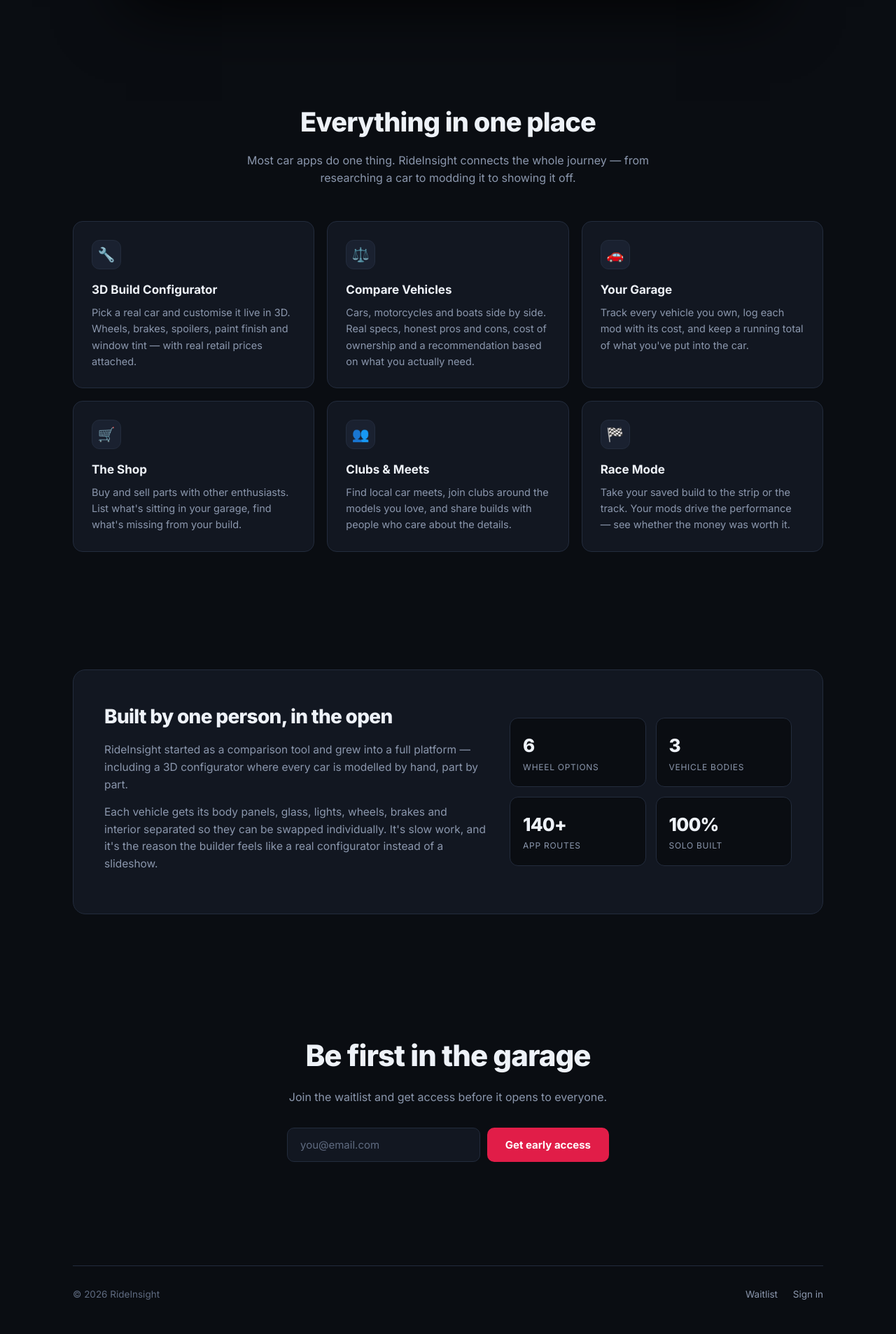
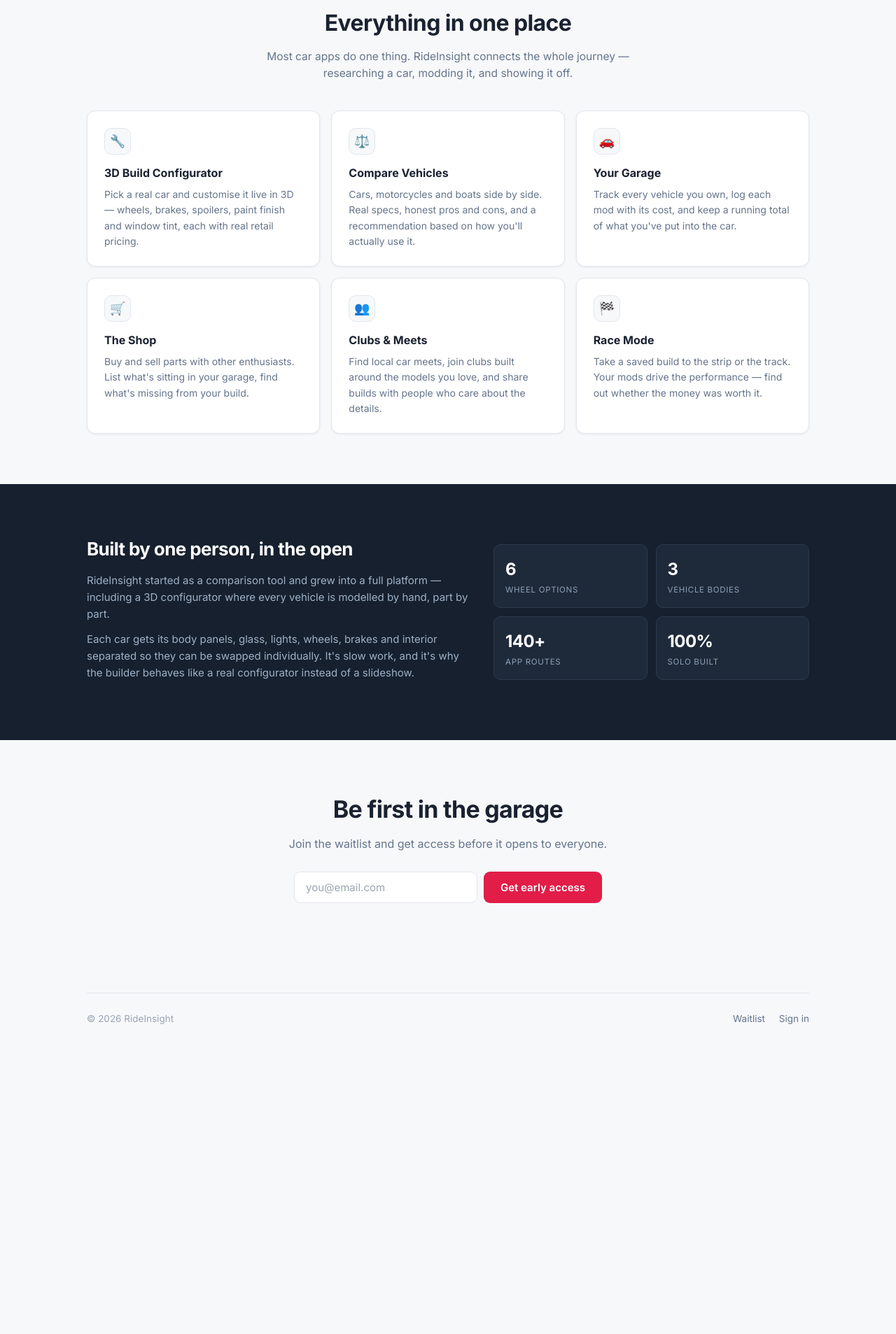
Before and after one commit to AyomideAdeloye/RideInsight, a Flask app: page /welcome in a window 1280 px wide. Shown: the part 1408-3315 px from the top of the page at 70% size. After the commit the page ends 2872 px from the top, so only its background shows below. Run offline with Flask 3, Linux system fonts and the light colour scheme; some libraries are stand-ins or nearby versions.

Commit message:
Landing page matching app design; waitlist API; grounding diagnostics

```diff
--- a/templates/landing.html
+++ b/templates/landing.html
@@ -4,28 +4,31 @@
 <meta charset="UTF-8">
 <meta name="viewport" content="width=device-width, initial-scale=1.0">
 <title>RideInsight — Build, compare and share your dream car</title>
-<meta name="description" content="Configure real cars in 3D, compare vehicles side by side, track your garage and share builds with other enthusiasts. Join the waitlist.">
+<meta name="description" content="Configure real cars in 3D with real parts and real prices. Compare vehicles, track your garage, and share builds with other enthusiasts.">
 
-<!-- Social preview -->
 <meta property="og:title" content="RideInsight — Build, compare and share your dream car">
-<meta property="og:description" content="A 3D car configurator, comparison tool and community for enthusiasts. Join the waitlist.">
+<meta property="og:description" content="A 3D car configurator, comparison tool and community for enthusiasts.">
 <meta property="og:type" content="website">
 
 <link rel="preconnect" href="https://fonts.googleapis.com">
 <link rel="preconnect" href="https://fonts.gstatic.com" crossorigin>
-<link href="https://fonts.googleapis.com/css2?family=Inter:wght@400;500;600;700;800&display=swap" rel="stylesheet">
+<link href="https://fonts.googleapis.com/css2?family=Inter:wght@400;500;600;700&display=swap" rel="stylesheet">
 <style>
   *, *::before, *::after { box-sizing: border-box; margin: 0; padding: 0; }
 
+  /* Matches the app: navy chrome, light content, red accent */
   :root {
-    --bg:        #0a0d12;
-    --surface:   #121721;
-    --surface-2: #1a2130;
-    --border:    #232c3d;
-    --text:      #eef2f8;
-    --muted:     #8b97ad;
-    --accent:    #e11d48;
-    --accent-2:  #2563eb;
+    --navy:     #16202e;
+    --navy-2:   #1e2a3a;
+    --bg:       #f7f8fa;
+    --surface:  #ffffff;
+    --border:   #e2e6ec;
+    --text:     #1a2230;
+    --muted:    #64748b;
+    --accent:   #e11d48;
+    --radius:   12px;
+    --shadow:   0 1px 3px rgba(20,30,50,.07);
+    --shadow-md:0 8px 24px -8px rgba(20,30,50,.14);
   }
 
   body {
@@ -34,185 +37,155 @@
     color: var(--text);
     line-height: 1.6;
     -webkit-font-smoothing: antialiased;
-    overflow-x: hidden;
+  }
+  .wrap { max-width: 1080px; margin: 0 auto; padding: 0 24px; }
+
+  /* ── Nav (mirrors the app header) ── */
+  .topbar { background: var(--navy); }
+  nav {
+    display: flex; align-items: center; justify-content: space-between;
+    height: 64px;
+  }
+  .logo { font-size: 21px; font-weight: 700; color: var(--accent); letter-spacing: -.4px; }
+  .nav-cta {
+    font-size: 14px; font-weight: 600; color: #fff; text-decoration: none;
+    background: var(--accent); padding: 9px 18px; border-radius: 8px;
+    transition: opacity .15s;
+  }
+  .nav-cta:hover { opacity: .9; }
+
+  /* ── Hero ── */
+  .hero { padding: 66px 0 52px; text-align: center; }
+  .badge {
+    display: inline-flex; align-items: center; gap: 7px;
+    font-size: 12.5px; font-weight: 600; color: var(--muted);
+    background: var(--surface); border: 1px solid var(--border);
+    padding: 6px 13px; border-radius: 999px; margin-bottom: 22px;
+  }
+  .badge .dot { width: 6px; height: 6px; border-radius: 50%; background: #16a34a; }
+
+  h1 {
+    font-size: clamp(32px, 5vw, 52px); line-height: 1.12;
+    font-weight: 700; letter-spacing: -1.2px; margin-bottom: 18px;
+  }
+  .sub {
+    font-size: clamp(15.5px, 1.8vw, 18px); color: var(--muted);
+    max-width: 590px; margin: 0 auto 30px;
   }
 
-  .wrap { max-width: 1120px; margin: 0 auto; padding: 0 24px; }
-
-  /* ── Nav ── */
-  nav {
-    display: flex; align-items: center; justify-content: space-between;
-    padding: 22px 0;
-  }
-  .logo {
-    font-size: 22px; font-weight: 800; letter-spacing: -0.5px;
-    color: var(--accent);
-  }
-  .nav-cta {
-    font-size: 14px; font-weight: 600; color: var(--text);
-    text-decoration: none; padding: 9px 18px;
-    border: 1px solid var(--border); border-radius: 8px;
-    transition: border-color .15s, background .15s;
-  }
-  .nav-cta:hover { border-color: var(--accent); background: rgba(225,29,72,.08); }
-
-  /* ── Hero ── */
-  .hero { padding: 70px 0 60px; text-align: center; position: relative; }
-  .hero::before {
-    content: ""; position: absolute; top: -180px; left: 50%;
-    transform: translateX(-50%);
-    width: 780px; height: 520px; pointer-events: none;
-    background: radial-gradient(ellipse at center, rgba(225,29,72,.16), transparent 68%);
-  }
-  .badge {
-    display: inline-flex; align-items: center; gap: 8px;
-    font-size: 12.5px; font-weight: 600; color: var(--muted);
-    background: var(--surface); border: 1px solid var(--border);
-    padding: 6px 14px; border-radius: 999px; margin-bottom: 26px;
-  }
-  .badge .dot {
-    width: 7px; height: 7px; border-radius: 50%; background: #22c55e;
-    box-shadow: 0 0 0 3px rgba(34,197,94,.18);
-  }
-  h1 {
-    font-size: clamp(38px, 6.2vw, 66px); line-height: 1.06;
-    font-weight: 800; letter-spacing: -1.8px; margin-bottom: 20px;
-  }
-  h1 .grad {
-    background: linear-gradient(100deg, var(--accent), #f97316 55%, var(--accent-2));
-    -webkit-background-clip: text; background-clip: text;
-    -webkit-text-fill-color: transparent;
-  }
-  .sub {
-    font-size: clamp(16px, 2vw, 19px); color: var(--muted);
-    max-width: 620px; margin: 0 auto 34px;
-  }
-
-  /* ── Waitlist form ── */
+  /* ── Form ── */
   .form {
-    display: flex; gap: 10px; max-width: 460px; margin: 0 auto 14px;
+    display: flex; gap: 9px; max-width: 440px; margin: 0 auto 10px;
     flex-wrap: wrap; justify-content: center;
   }
   .form input {
-    flex: 1; min-width: 240px;
-    padding: 14px 18px; font-size: 15px; font-family: inherit;
+    flex: 1; min-width: 230px;
+    padding: 12px 16px; font-size: 15px; font-family: inherit;
     background: var(--surface); color: var(--text);
-    border: 1px solid var(--border); border-radius: 10px; outline: none;
-    transition: border-color .15s;
+    border: 1px solid var(--border); border-radius: 9px; outline: none;
+    transition: border-color .15s, box-shadow .15s;
   }
-  .form input::placeholder { color: #5f6b80; }
-  .form input:focus { border-color: var(--accent); }
+  .form input::placeholder { color: #9aa5b5; }
+  .form input:focus { border-color: var(--accent); box-shadow: 0 0 0 3px rgba(225,29,72,.1); }
   .form button {
-    padding: 14px 26px; font-size: 15px; font-weight: 700; font-family: inherit;
+    padding: 12px 24px; font-size: 15px; font-weight: 600; font-family: inherit;
     background: var(--accent); color: #fff;
-    border: none; border-radius: 10px; cursor: pointer;
-    transition: opacity .15s, transform .1s;
-    white-space: nowrap;
+    border: none; border-radius: 9px; cursor: pointer;
+    transition: opacity .15s; white-space: nowrap;
   }
   .form button:hover:not(:disabled) { opacity: .9; }
-  .form button:active:not(:disabled) { transform: scale(.98); }
   .form button:disabled { opacity: .55; cursor: default; }
-  .form-note { font-size: 12.5px; color: #5f6b80; }
-  .form-msg { font-size: 14px; font-weight: 600; margin-top: 12px; min-height: 20px; }
-  .form-msg.ok  { color: #22c55e; }
-  .form-msg.err { color: #f87171; }
+  .form-note { font-size: 12.5px; color: #9aa5b5; }
+  .form-msg { font-size: 14px; font-weight: 600; margin-top: 10px; min-height: 20px; }
+  .form-msg.ok  { color: #16a34a; }
+  .form-msg.err { color: var(--accent); }
 
-  /* ── Showcase ── */
+  /* ── Screenshot ── */
   .shot {
-    margin: 56px auto 0; max-width: 980px;
-    border: 1px solid var(--border); border-radius: 16px;
-    overflow: hidden; background: var(--surface);
-    box-shadow: 0 40px 90px -30px rgba(0,0,0,.85);
+    margin: 44px auto 0; max-width: 940px;
+    border: 1px solid var(--border); border-radius: 14px;
+    overflow: hidden; background: var(--surface); box-shadow: var(--shadow-md);
   }
   .shot img { width: 100%; display: block; }
   .shot-empty {
     aspect-ratio: 16/9; display: flex; flex-direction: column;
-    align-items: center; justify-content: center; gap: 10px;
-    color: #4b566b; font-size: 14px;
-    background:
-      repeating-linear-gradient(45deg, #141a25 0 12px, #121721 12px 24px);
+    align-items: center; justify-content: center; gap: 8px;
+    color: #9aa5b5; font-size: 14px; background: #eef1f5;
   }
 
-  /* ── Features ── */
-  section { padding: 84px 0; }
-  .section-head { text-align: center; max-width: 620px; margin: 0 auto 48px; }
+  /* ── Sections ── */
+  section { padding: 72px 0; }
+  .section-head { text-align: center; max-width: 580px; margin: 0 auto 40px; }
   .section-head h2 {
-    font-size: clamp(26px, 3.6vw, 38px); font-weight: 800;
-    letter-spacing: -.8px; margin-bottom: 12px;
+    font-size: clamp(24px, 3.2vw, 32px); font-weight: 700;
+    letter-spacing: -.6px; margin-bottom: 10px;
   }
-  .section-head p { color: var(--muted); font-size: 16px; }
+  .section-head p { color: var(--muted); font-size: 15.5px; }
 
-  .grid {
-    display: grid; gap: 18px;
-    grid-template-columns: repeat(auto-fit, minmax(280px, 1fr));
-  }
+  .grid { display: grid; gap: 16px; grid-template-columns: repeat(auto-fit, minmax(270px, 1fr)); }
   .card {
     background: var(--surface); border: 1px solid var(--border);
-    border-radius: 14px; padding: 26px;
-    transition: border-color .18s, transform .18s;
+    border-radius: var(--radius); padding: 24px; box-shadow: var(--shadow);
+    transition: box-shadow .18s, transform .18s;
   }
-  .card:hover { border-color: #33405a; transform: translateY(-2px); }
+  .card:hover { box-shadow: var(--shadow-md); transform: translateY(-2px); }
   .card .ico {
-    width: 42px; height: 42px; border-radius: 11px;
+    width: 38px; height: 38px; border-radius: 10px;
     display: flex; align-items: center; justify-content: center;
-    font-size: 20px; margin-bottom: 16px;
-    background: var(--surface-2); border: 1px solid var(--border);
+    font-size: 18px; margin-bottom: 14px; background: var(--bg);
+    border: 1px solid var(--border);
   }
-  .card h3 { font-size: 17px; font-weight: 700; margin-bottom: 7px; }
-  .card p  { font-size: 14.5px; color: var(--muted); }
+  .card h3 { font-size: 16px; font-weight: 700; margin-bottom: 6px; }
+  .card p  { font-size: 14px; color: var(--muted); }
 
-  /* ── Story ── */
-  .story {
-    background: var(--surface); border: 1px solid var(--border);
-    border-radius: 18px; padding: 44px;
-    display: grid; gap: 34px;
-    grid-template-columns: 1.15fr .85fr; align-items: center;
-  }
-  .story h2 { font-size: 28px; font-weight: 800; letter-spacing: -.7px; margin-bottom: 14px; }
-  .story p { color: var(--muted); font-size: 15.5px; margin-bottom: 14px; }
-  .stats { display: grid; grid-template-columns: 1fr 1fr; gap: 14px; }
-  .stat {
-    background: var(--bg); border: 1px solid var(--border);
-    border-radius: 12px; padding: 18px;
-  }
-  .stat .n { font-size: 26px; font-weight: 800; letter-spacing: -.8px; }
-  .stat .l { font-size: 12px; color: var(--muted); text-transform: uppercase; letter-spacing: .06em; }
+  /* ── Story (dark band, like the app nav) ── */
+  .band { background: var(--navy); color: #e8edf4; }
+  .band .section-head h2 { color: #fff; }
+  .band .section-head p  { color: #9fb0c6; }
+  .story { display: grid; gap: 30px; grid-template-columns: 1.1fr .9fr; align-items: center; }
+  .story h2 { font-size: 26px; font-weight: 700; letter-spacing: -.6px; margin-bottom: 12px; color: #fff; }
+  .story p  { color: #9fb0c6; font-size: 15px; margin-bottom: 12px; }
+  .stats { display: grid; grid-template-columns: 1fr 1fr; gap: 12px; }
+  .stat { background: var(--navy-2); border: 1px solid #2b3a4d; border-radius: 10px; padding: 16px; }
+  .stat .n { font-size: 24px; font-weight: 700; letter-spacing: -.6px; color: #fff; }
+  .stat .l { font-size: 11.5px; color: #8ea1b8; text-transform: uppercase; letter-spacing: .06em; }
 
-  /* ── Final CTA ── */
+  /* ── Final ── */
   .final { text-align: center; }
-  .final h2 { font-size: clamp(28px, 4vw, 42px); font-weight: 800; letter-spacing: -1px; margin-bottom: 14px; }
-  .final p { color: var(--muted); margin-bottom: 30px; }
+  .final h2 { font-size: clamp(26px, 3.4vw, 34px); font-weight: 700; letter-spacing: -.7px; margin-bottom: 10px; }
+  .final p { color: var(--muted); margin-bottom: 26px; }
 
   footer {
-    border-top: 1px solid var(--border); padding: 30px 0 46px;
+    border-top: 1px solid var(--border); padding: 26px 0 40px;
     display: flex; align-items: center; justify-content: space-between;
-    flex-wrap: wrap; gap: 14px;
-    color: #5f6b80; font-size: 13.5px;
+    flex-wrap: wrap; gap: 12px; color: #9aa5b5; font-size: 13.5px;
   }
-  footer a { color: var(--muted); text-decoration: none; margin-left: 18px; }
+  footer a { color: var(--muted); text-decoration: none; margin-left: 16px; }
   footer a:hover { color: var(--text); }
 
-  @media (max-width: 780px) {
-    .story { grid-template-columns: 1fr; padding: 30px; }
-    section { padding: 62px 0; }
+  @media (max-width: 760px) {
+    .story { grid-template-columns: 1fr; }
+    section { padding: 54px 0; }
     .form button { width: 100%; }
   }
 </style>
 </head>
 <body>
 
+<div class="topbar">
   <div class="wrap">
     <nav>
       <div class="logo">RideInsight</div>
       <a class="nav-cta" href="#waitlist">Join waitlist</a>
     </nav>
   </div>
+</div>
 
 <!-- HERO -->
 <div class="wrap">
   <div class="hero" id="waitlist">
     <div class="badge"><span class="dot"></span> In active development</div>
-    <h1>Build your car in 3D.<br><span class="grad">Before you spend a dime.</span></h1>
+    <h1>Build your car in 3D<br>before you spend a dime</h1>
     <p class="sub">
       Configure real vehicles with real parts and real prices. Swap wheels, add a spoiler,
       pick your paint — then see what the whole build actually costs.
@@ -226,7 +199,6 @@
     <p class="form-msg" id="formMsg"></p>
 
     <div class="shot">
-      <!-- Drop a screenshot at static/landing/builder.png and it shows here -->
       <img src="/static/landing/builder.png" alt="RideInsight 3D builder"
            onerror="this.parentElement.innerHTML='<div class=&quot;shot-empty&quot;><div>Screenshot goes here</div><div style=&quot;font-size:12px&quot;>static/landing/builder.png</div></div>'">
     </div>
@@ -238,18 +210,18 @@
   <section>
     <div class="section-head">
       <h2>Everything in one place</h2>
-      <p>Most car apps do one thing. RideInsight connects the whole journey — from researching a car to modding it to showing it off.</p>
+      <p>Most car apps do one thing. RideInsight connects the whole journey — researching a car, modding it, and showing it off.</p>
     </div>
     <div class="grid">
       <div class="card">
         <div class="ico">🔧</div>
         <h3>3D Build Configurator</h3>
-        <p>Pick a real car and customise it live in 3D. Wheels, brakes, spoilers, paint finish and window tint — with real retail prices attached.</p>
+        <p>Pick a real car and customise it live in 3D — wheels, brakes, spoilers, paint finish and window tint, each with real retail pricing.</p>
       </div>
       <div class="card">
         <div class="ico">⚖️</div>
         <h3>Compare Vehicles</h3>
-        <p>Cars, motorcycles and boats side by side. Real specs, honest pros and cons, cost of ownership and a recommendation based on what you actually need.</p>
+        <p>Cars, motorcycles and boats side by side. Real specs, honest pros and cons, and a recommendation based on how you'll actually use it.</p>
       </div>
       <div class="card">
         <div class="ico">🚗</div>
@@ -264,18 +236,19 @@
       <div class="card">
         <div class="ico">👥</div>
         <h3>Clubs &amp; Meets</h3>
-        <p>Find local car meets, join clubs around the models you love, and share builds with people who care about the details.</p>
+        <p>Find local car meets, join clubs built around the models you love, and share builds with people who care about the details.</p>
       </div>
       <div class="card">
         <div class="ico">🏁</div>
         <h3>Race Mode</h3>
-        <p>Take your saved build to the strip or the track. Your mods drive the performance — see whether the money was worth it.</p>
+        <p>Take a saved build to the strip or the track. Your mods drive the performance — find out whether the money was worth it.</p>
       </div>
     </div>
   </section>
 </div>
 
 <!-- STORY -->
+<div class="band">
   <div class="wrap">
     <section>
       <div class="story">
@@ -283,12 +256,12 @@
           <h2>Built by one person, in the open</h2>
           <p>
             RideInsight started as a comparison tool and grew into a full platform — including a
-          3D configurator where every car is modelled by hand, part by part.
+            3D configurator where every vehicle is modelled by hand, part by part.
           </p>
           <p>
-          Each vehicle gets its body panels, glass, lights, wheels, brakes and interior separated
-          so they can be swapped individually. It's slow work, and it's the reason the builder
-          feels like a real configurator instead of a slideshow.
+            Each car gets its body panels, glass, lights, wheels, brakes and interior separated so
+            they can be swapped individually. It's slow work, and it's why the builder behaves like
+            a real configurator instead of a slideshow.
           </p>
         </div>
         <div class="stats">
@@ -300,8 +273,9 @@
       </div>
     </section>
   </div>
+</div>
 
-<!-- FINAL CTA -->
+<!-- FINAL -->
 <div class="wrap">
   <section class="final">
     <h2>Be first in the garage</h2>
@@ -343,9 +317,7 @@ function wireForm(formId, inputId, btnId, msgId) {
       return;
     }
 
-    btn.disabled = true;
-    btn.textContent = 'Joining…';
-    msg.textContent = '';
+    btn.disabled = true; btn.textContent = 'Joining…'; msg.textContent = '';
 
     try {
       const res  = await fetch('/api/waitlist', {
@@ -354,23 +326,19 @@ function wireForm(formId, inputId, btnId, msgId) {
         body: JSON.stringify({ email })
       });
       const data = await res.json();
-
       if (res.ok) {
-        msg.textContent = data.message || "You're on the list. We'll be in touch.";
+        msg.textContent = data.message || "You're on the list.";
         msg.className = 'form-msg ok';
-        input.value = '';
-        btn.textContent = 'Joined ✓';
+        input.value = ''; btn.textContent = 'Joined ✓';
       } else {
         msg.textContent = data.error || 'Something went wrong. Try again.';
         msg.className = 'form-msg err';
-        btn.disabled = false;
-        btn.textContent = 'Get early access';
+        btn.disabled = false; btn.textContent = 'Get early access';
       }
     } catch (err) {
       msg.textContent = 'Network error. Try again.';
       msg.className = 'form-msg err';
-      btn.disabled = false;
-      btn.textContent = 'Get early access';
+      btn.disabled = false; btn.textContent = 'Get early access';
     }
   });
 }
```
Also changed, not shown: static/builder.js (+7 -0 lines). Lines whose indentation alone changed are shown as unchanged.
